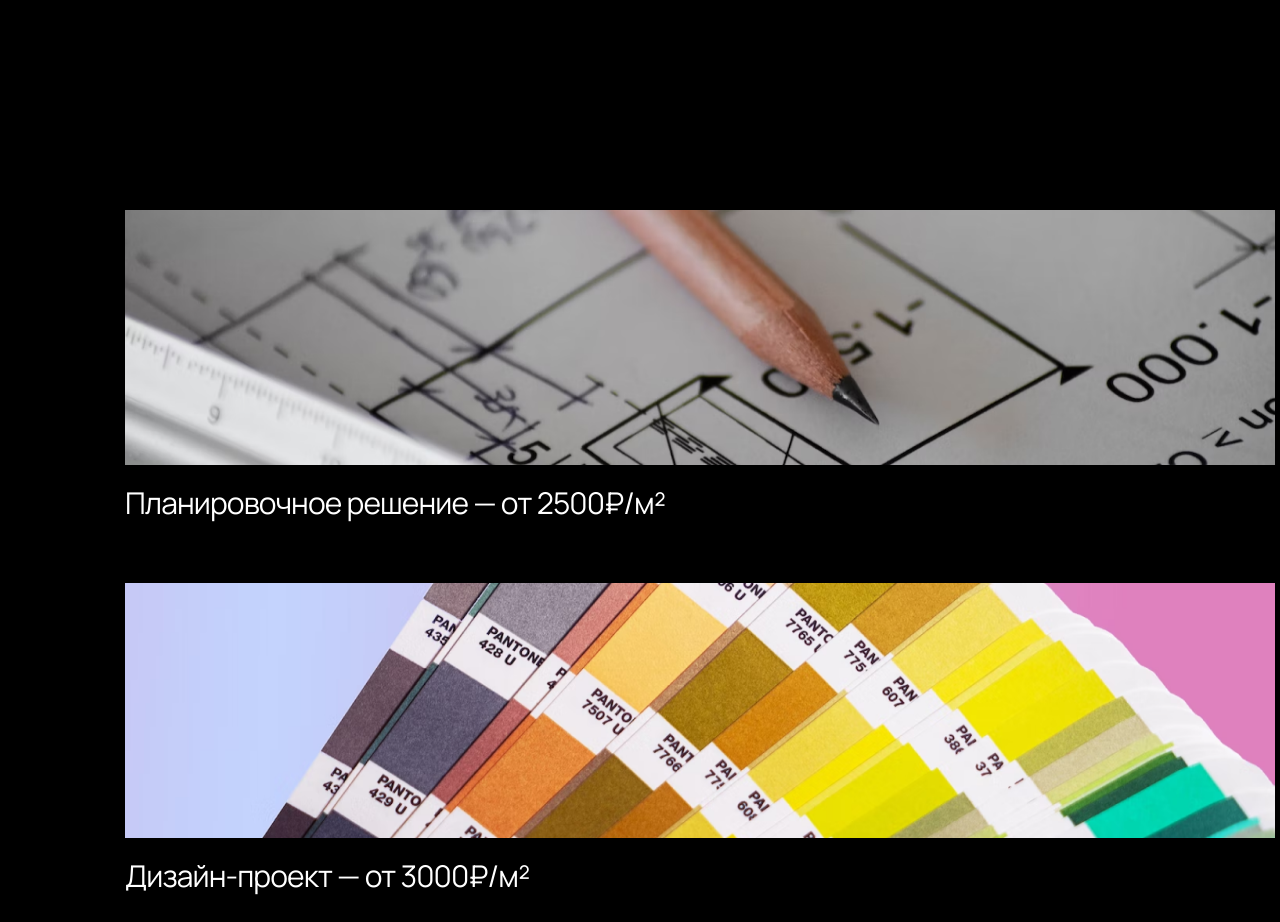
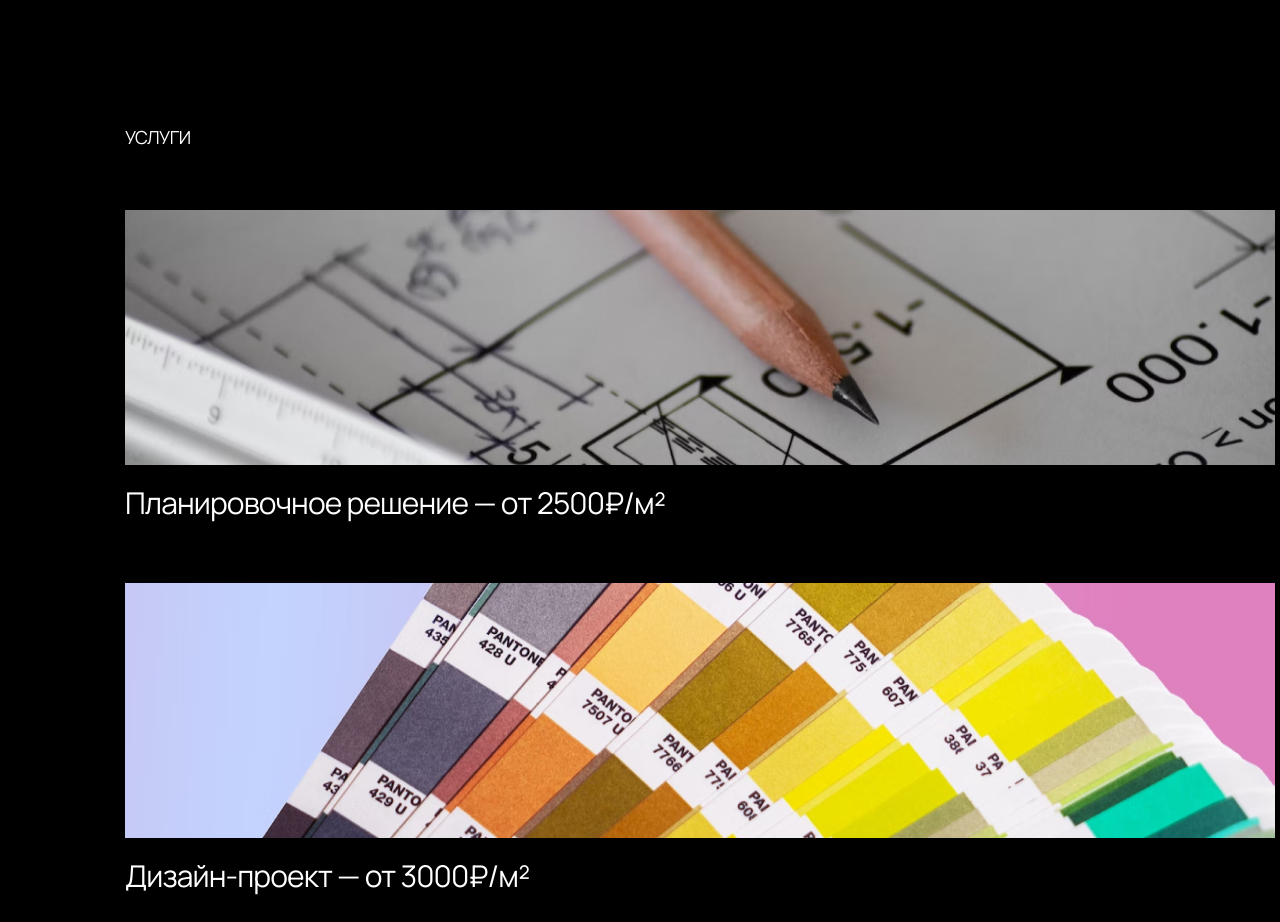
Before and after one commit to JurijsVelicevs/-, a plain HTML site: page index.html in a window 1280 px wide. Shown: the part 3820-4742 px from the top of the page. Drawn offline with Linux system fonts and the light colour scheme.

Commit message:
Update index.html

```diff
--- a/index.html
+++ b/index.html
@@ -55,7 +55,7 @@
     <div class="service-price">
         <div class="servreview">
             <ul>
-                <li>УСЛУГИ</li>
+                <li style="color: white; font-size: 18px;">УСЛУГИ</li>
                     <div class="service_building">
                     <img class="service__img" src="/res/service_planning.png" alt="Designe plane">
                     <h3 class="service__title">Планировочное решение — от 2500₽/м²</h3>
```
